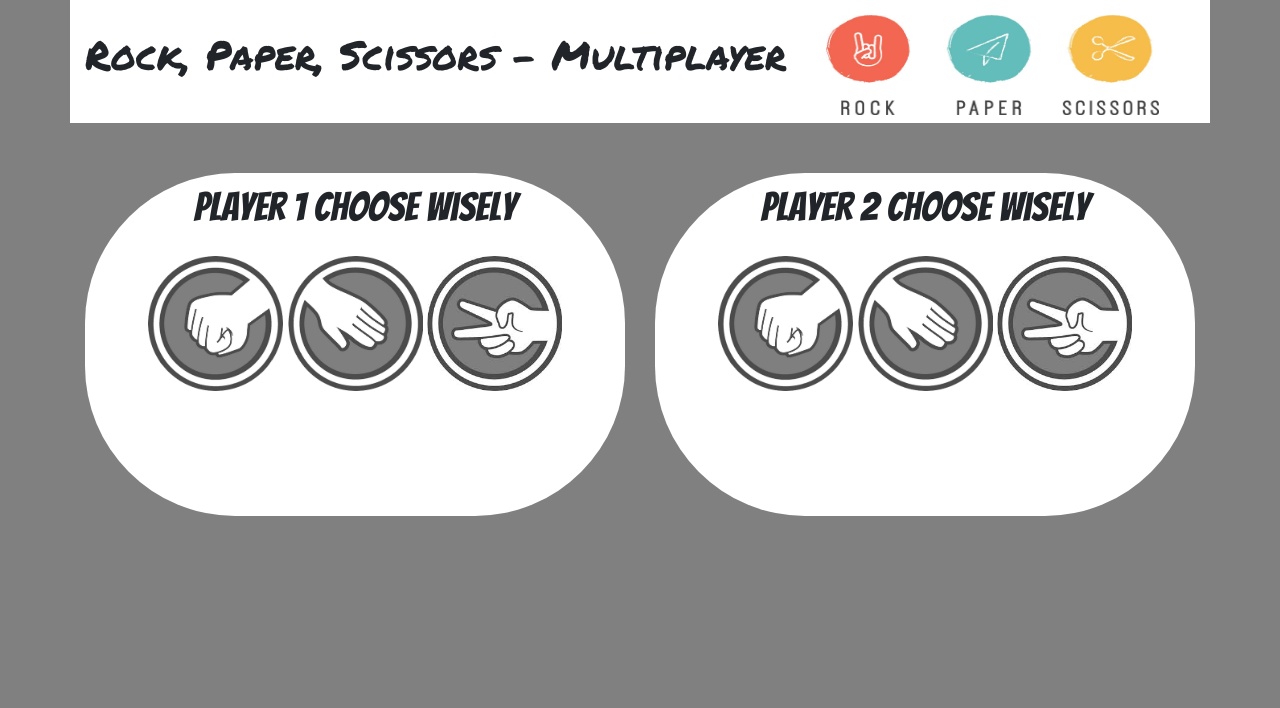
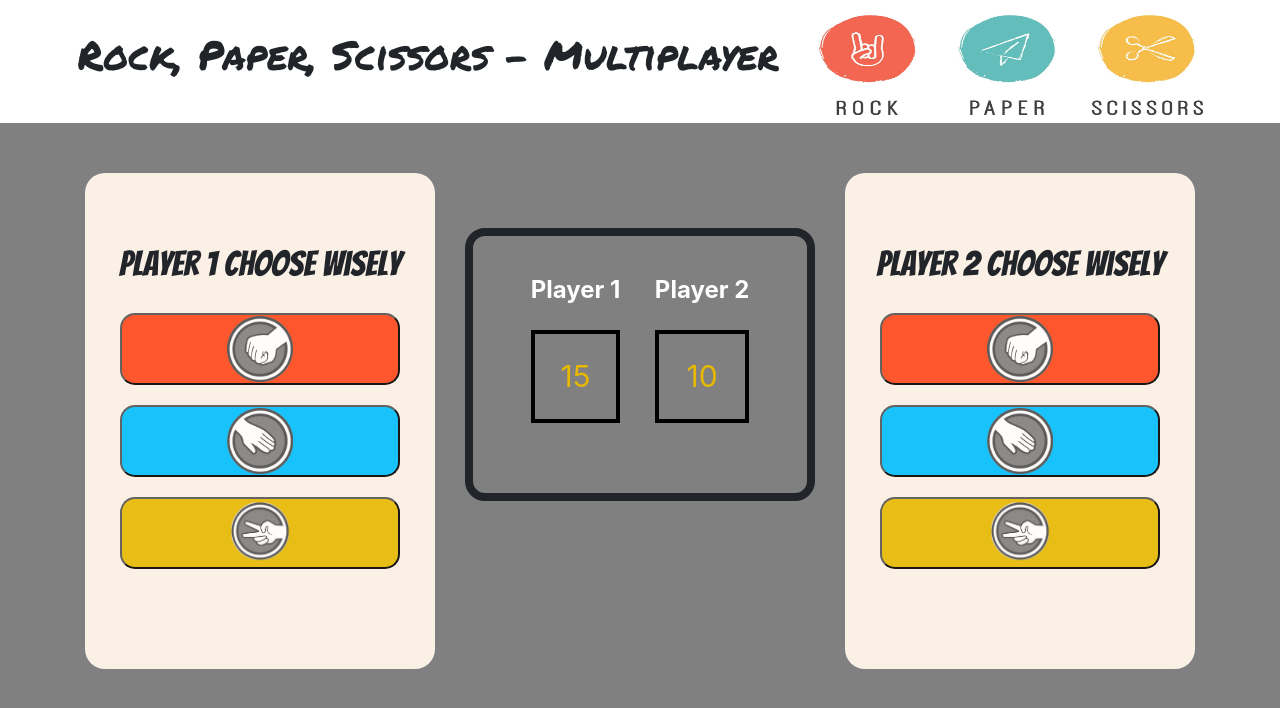
Before and after one commit to baehansung/RPS-Multiplayer, a plain HTML site: page index.html in a window 1280 px wide. Drawn offline with nearby package versions, Linux system fonts and the light colour scheme.

Commit message:
more styling/css done and buttons added

```diff
--- a/assets/style.css
+++ b/assets/style.css
@@ -1,9 +1,11 @@
 body {
     background-color: gray;
+    margin-bottom: 50px;
 }
 
 #top {
     background-color: white;
+    text-align: center;
 }
 
 .title {
@@ -23,23 +25,74 @@ body {
 }
 
 .player1, .player2 {
-    background-color: white;
+    background-color: linen;
     padding-top: 10px;
-    padding-bottom: 125px;
-    border-radius: 150px;
+    padding-bottom: 100px;
+    border-radius: 20px;
 }
 
 #choice1, #choice2 {
     font-family: 'Bangers', cursive;
     text-align: center;
-    font-size: 40px;
+    font-size: 35px;
+    margin-top: 60px;
 }
 
 #images {
-    margin-top: 25px;
     text-align: center;
 }
 
 #one, #two {
     margin-top: 50px;
 }
+
+.btns {
+    width: 80%;
+    margin-top: 20px;
+    opacity: 0.9;
+    border-radius: 15px;
+}
+
+#rockbtn {
+    background-color: rgb(255, 71, 26);
+}
+
+#paperbtn {
+    background-color: rgb(0, 191, 255);
+}
+
+#scissorsbtn {
+    background-color: rgb(230, 184, 0);
+}
+
+
+
+
+/*scoreboard css*/
+.score-board {
+    text-align: center;
+    padding: 25px;
+    border-style: solid;
+    border-radius: 20px;
+    border-width: 8px;
+    margin-top: 105px;
+    padding-bottom: 55px;
+  }
+
+  .player {
+    display: inline-block;
+    padding: 15px;
+  }
+
+  .player h4 {
+    font-weight: bold;
+    color: white;
+  }
+
+  .score-box {
+    border: 4px solid black;
+    padding: 20px;
+    color: rgb(230, 184, 0);
+    font-size: 30px;
+    margin-top: 25px;
+  }
--- a/index.html
+++ b/index.html
@@ -12,7 +12,6 @@
 
 <body>
 
-    <div class="container">
     <div class="row" id="top">
         <div class="col-md-12">
             <h1 class="title">
@@ -21,28 +20,58 @@
             </h1>
         </div>
     </div>
-    </div>
 
     <div class="container">
         <div class="row">
-            <div class="col-md-6" id="one">
+            <div class="col-md-4" id="one">
                 <div class="player1">
                     <h3 id="choice1">Player 1 Choose Wisely</h3>
                         <div id="images">
+                            <button type="button" class="btns" id="rockbtn">
                                 <img src="assets/images/rock.png" alt="rock logo" id="options">
+                            </button>
+                            <button type="button" class="btns" id="paperbtn">
                                 <img src="assets/images/paper.png" alt="paper logo" id="options">
-                            <img src="assets/images/scissors.jpg" alt="scissors logo" id="options">
+                            </button>
+                            <button type="button" class="btns" id="scissorsbtn">
+                                <img src="assets/images/scissors.png" alt="scissors logo" id="options">
+                            </button>
                         </div>
                 </div>
             </div>
 
-            <div class="col-md-6" id="two">
+            <div class="col-md-4">
+
+                <div class="score-board">
+                    <div class="player">
+                        <h4>Player 1</h4>
+                        <div class="score-box">
+                            15
+                        </div>
+                    </div>
+                    <div class="player">
+                        <h4>Player 2</h4>
+                        <div class="score-box">
+                            10
+                        </div>
+                    </div>
+                </div>
+
+            </div>
+
+            <div class="col-md-4" id="two">
                 <div class="player2">
                     <h3 id="choice2">Player 2 Choose Wisely</h3>
                     <div id="images">
+                        <button type="button" class="btns" id="rockbtn">
                             <img src="assets/images/rock.png" alt="rock logo" id="options">
+                        </button>
+                        <button type="button" class="btns" id="paperbtn">
                             <img src="assets/images/paper.png" alt="paper logo" id="options">
-                            <img src="assets/images/scissors.jpg" alt="scissors logo" id="options">
+                        </button>
+                        <button type="button" class="btns" id="scissorsbtn">
+                            <img src="assets/images/scissors.png" alt="scissors logo" id="options">
+                        </button>
                         </div>
                 </div>
             </div>
```
Also changed, not shown: assets/images/scissors.jpg (deleted), assets/images/scissors.png (added), 1 other file. Lines whose indentation alone changed are shown as unchanged.
